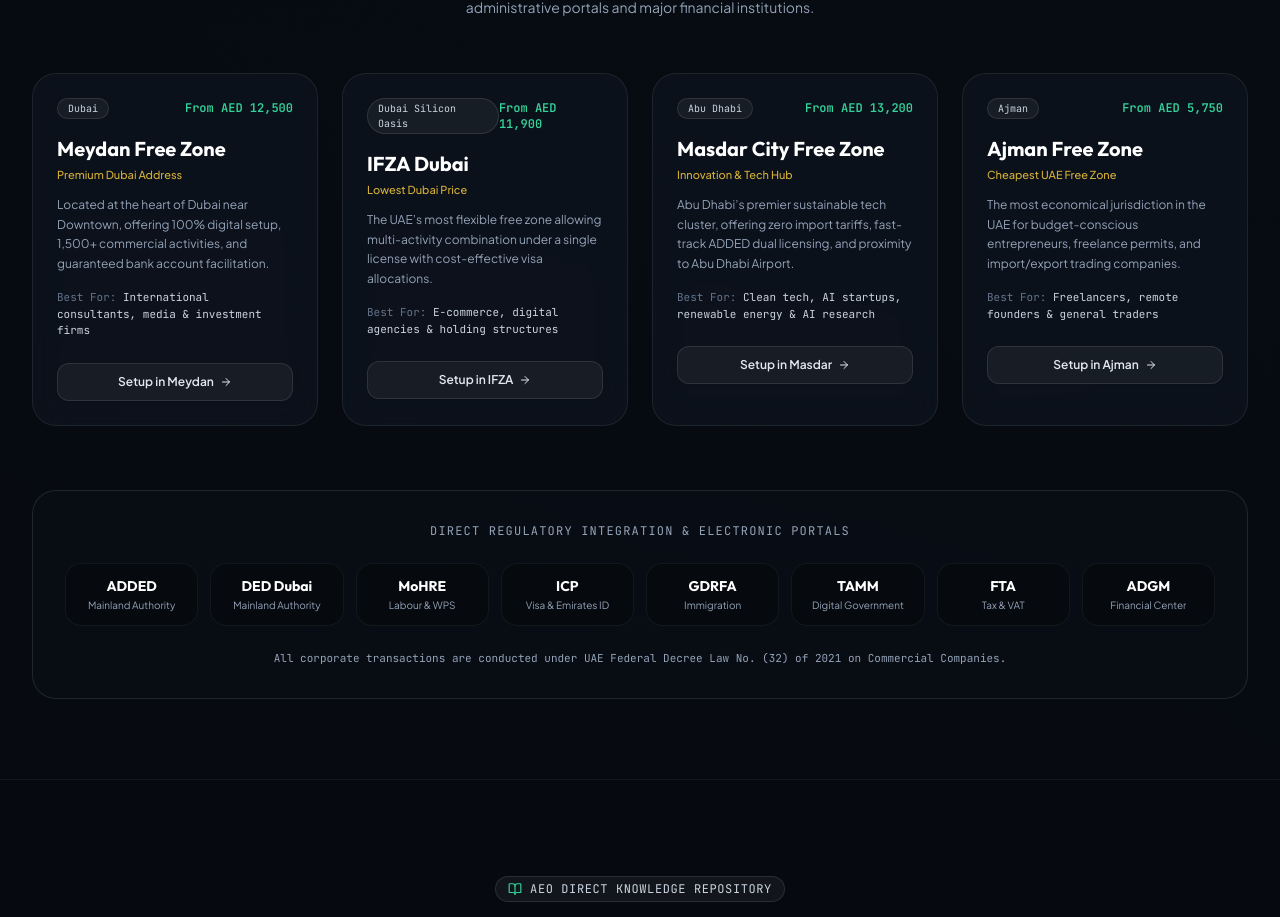
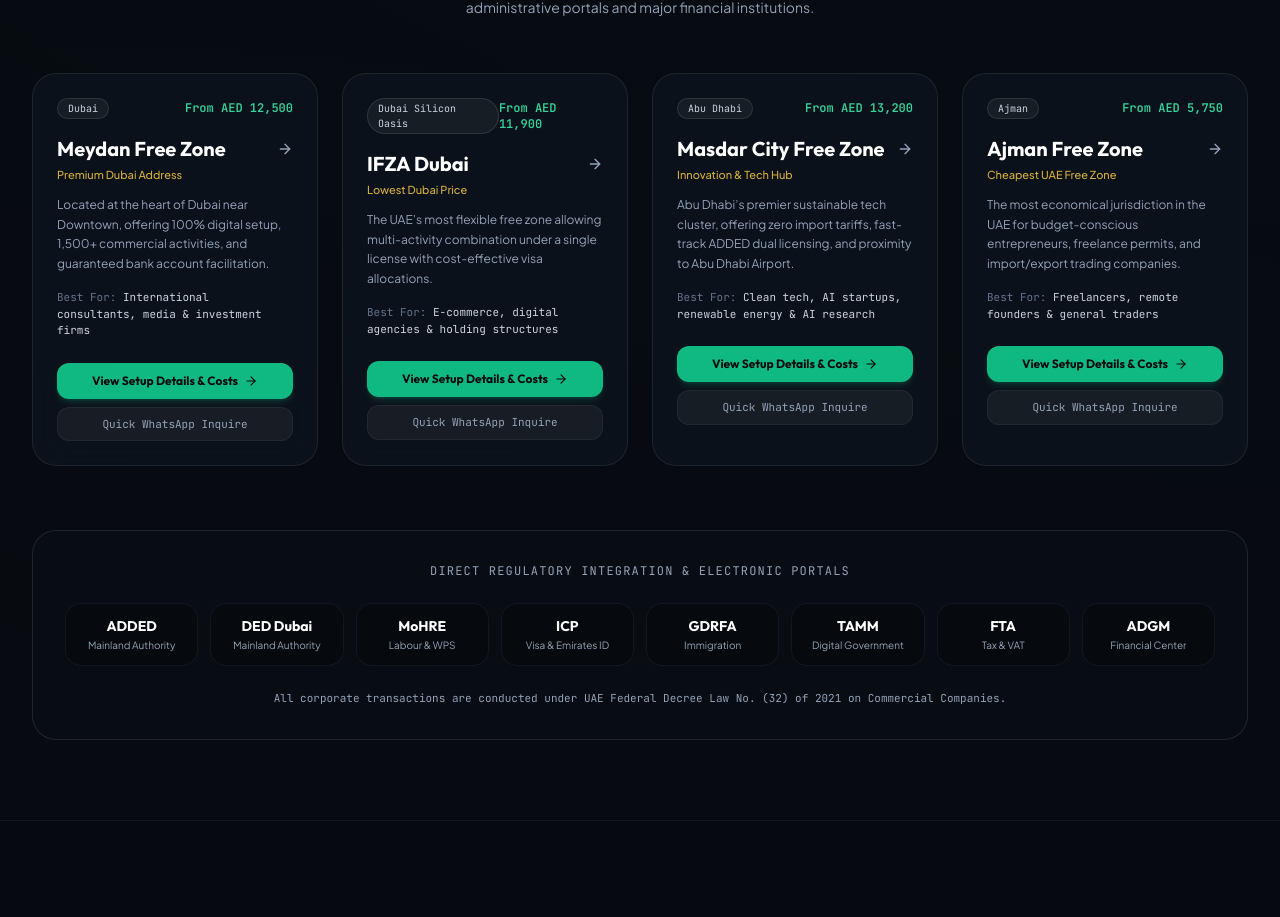
Before and after one commit to khalithcvr-art/antigravity-power, a React (Vite) app: page / in a window 1280 px wide. Shown: the part 7354-8271 px from the top of the page. Built offline with nearby package versions, Linux system fonts and the light colour scheme.

Commit message:
feat: connect homepage 4 Free Zone cards and Jurisdiction matrix directly to rich dedicated pages with dual CTA actions

```diff
--- a/src/App.tsx
+++ b/src/App.tsx
@@ -130,6 +130,7 @@ export function App() {
                 mode={mode}
                 onOpenEstimator={() => setIsEstimatorOpen(true)}
                 isArabic={isArabic}
+                onNavigateSlug={handleNavigateSlug}
               />
 
               <SetupJourney
@@ -146,6 +147,7 @@ export function App() {
 
               <TrustPartners
                 isArabic={isArabic}
+                onNavigateSlug={handleNavigateSlug}
               />
 
               <FaqSection
--- a/src/components/BentoServices.tsx
+++ b/src/components/BentoServices.tsx
@@ -32,6 +32,7 @@ interface BentoServicesProps {
   mode: DualEngineMode;
   onOpenEstimator: () => void;
   isArabic: boolean;
+  onNavigateSlug?: (slug: string) => void;
 }
 
 const ICON_MAP: Record<string, React.ElementType> = {
--- a/src/components/TrustPartners.tsx
+++ b/src/components/TrustPartners.tsx
@@ -12,12 +12,31 @@ import { TiltCard, ScrollReveal } from './motion/MotionPrimitives';
 
 interface TrustPartnersProps {
   isArabic?: boolean;
+  onNavigateSlug?: (slug: string) => void;
 }
 
-export const TrustPartners: React.FC<TrustPartnersProps> = ({ isArabic = false }) => {
+export const TrustPartners: React.FC<TrustPartnersProps> = ({ isArabic = false, onNavigateSlug }) => {
   const t = isArabic ? TRANSLATIONS.ar.trustPartners : TRANSLATIONS.en.trustPartners;
 
-  const handlePartnerInquiry = (name: string) => {
+  const getSlugForPartner = (id: string, name: string): string => {
+    if (id.includes('meydan') || name.toLowerCase().includes('meydan')) return 'meydan-free-zone';
+    if (id.includes('masdar') || name.toLowerCase().includes('masdar')) return 'masdar-city-free-zone';
+    if (id.includes('ifza') || name.toLowerCase().includes('ifza')) return 'ifza';
+    if (id.includes('ajman') || name.toLowerCase().includes('ajman')) return 'ajman-free-zone';
+    return 'meydan-free-zone';
+  };
+
+  const handlePartnerClick = (partner: any) => {
+    const slug = getSlugForPartner(partner.id, partner.name);
+    if (onNavigateSlug) {
+      onNavigateSlug(slug);
+    } else {
+      window.location.href = `/${slug}`;
+    }
+  };
+
+  const handlePartnerInquiry = (e: React.MouseEvent, name: string) => {
+    e.stopPropagation();
     trackConversion('whatsapp_click', { partner: name });
     const msg = isArabic
       ? `مرحباً إكسبيديا، أود تأسيس شركتي في *${name}*. أرجو تزويدي بالأنشطة المتاحة وعرض الأسعار.`
@@ -57,15 +76,16 @@ export const TrustPartners: React.FC<TrustPartnersProps> = ({ isArabic = false }
             const desc = isArabic && partner.descAr ? partner.descAr : partner.desc;
             const startingPrice = isArabic && partner.startingPriceAr ? partner.startingPriceAr : partner.startingPrice;
             const popularFor = isArabic && partner.popularForAr ? partner.popularForAr : partner.popularFor;
+            const slug = getSlugForPartner(partner.id, partner.name);
 
             return (
               <TiltCard
                 key={partner.id}
                 maxTilt={6}
                 glowColor="rgba(16, 185, 129, 0.15)"
-                className="p-6 rounded-3xl glass-panel glass-panel-hover flex flex-col justify-between group"
+                className="p-6 rounded-3xl glass-panel glass-panel-hover flex flex-col justify-between group cursor-pointer"
               >
-                <div>
+                <div onClick={() => handlePartnerClick(partner)}>
                   <div className="flex items-center justify-between mb-4">
                     <span className="px-2.5 py-0.5 rounded-full bg-white/5 border border-white/10 text-[10px] font-mono text-slate-300">
                       {city}
@@ -75,8 +95,9 @@ export const TrustPartners: React.FC<TrustPartnersProps> = ({ isArabic = false }
                     </span>
                   </div>
 
-                  <h3 className="text-xl font-display font-bold text-white mb-1 group-hover:text-emerald-300 transition-colors">
-                    {name}
+                  <h3 className="text-xl font-display font-bold text-white mb-1 group-hover:text-emerald-300 transition-colors flex items-center justify-between">
+                    <span>{name}</span>
+                    <ArrowIcon className="w-4 h-4 text-slate-400 group-hover:text-emerald-400 group-hover:translate-x-1 rtl:group-hover:-translate-x-1 transition-all" />
                   </h3>
                   <div className="text-[11px] text-goldMuted font-medium mb-3">
                     {badge}
@@ -91,15 +112,24 @@ export const TrustPartners: React.FC<TrustPartnersProps> = ({ isArabic = false }
                   </div>
                 </div>
 
-                <motion.button
-                  whileHover={{ scale: 1.03 }}
-                  whileTap={{ scale: 0.97 }}
-                  onClick={() => handlePartnerInquiry(name)}
-                  className="w-full py-2.5 rounded-xl bg-white/5 hover:bg-emerald-500 hover:text-obsidian-950 border border-white/10 text-xs font-semibold text-slate-200 transition-all flex items-center justify-center space-x-1.5 rtl:space-x-reverse shadow-sm"
-                >
-                  <span>{isArabic ? `تأسيس في ${name}` : `Setup in ${name.split(' ')[0]}`}</span>
-                  <ArrowIcon className="w-3 h-3" />
-                </motion.button>
+                <div className="space-y-2">
+                  <motion.button
+                    whileHover={{ scale: 1.02 }}
+                    whileTap={{ scale: 0.98 }}
+                    onClick={() => handlePartnerClick(partner)}
+                    className="w-full py-2.5 rounded-xl bg-emerald-500 hover:bg-emerald-400 text-obsidian-950 font-display font-bold text-xs flex items-center justify-center space-x-1.5 rtl:space-x-reverse shadow-md shadow-emerald-500/20 transition-all"
+                  >
+                    <span>{isArabic ? 'عرض التفاصيل والأسعار الكاملة' : 'View Setup Details & Costs'}</span>
+                    <ArrowIcon className="w-3.5 h-3.5" />
+                  </motion.button>
+
+                  <button
+                    onClick={(e) => handlePartnerInquiry(e, name)}
+                    className="w-full py-2 rounded-xl bg-white/5 hover:bg-white/10 text-slate-400 hover:text-white border border-white/5 text-[11px] font-mono transition-all flex items-center justify-center gap-1.5"
+                  >
+                    <span>{isArabic ? 'استفسار فوري عبر واتساب' : 'Quick WhatsApp Inquire'}</span>
+                  </button>
+                </div>
               </TiltCard>
             );
           })}
```
